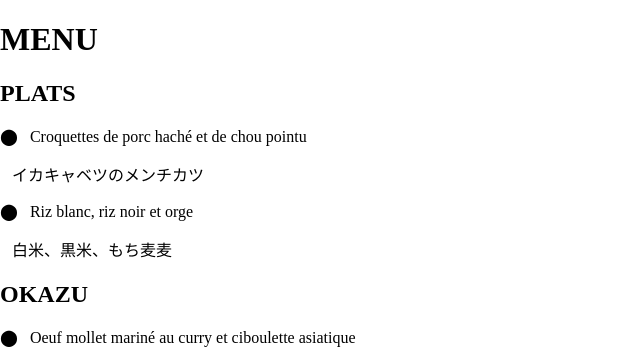
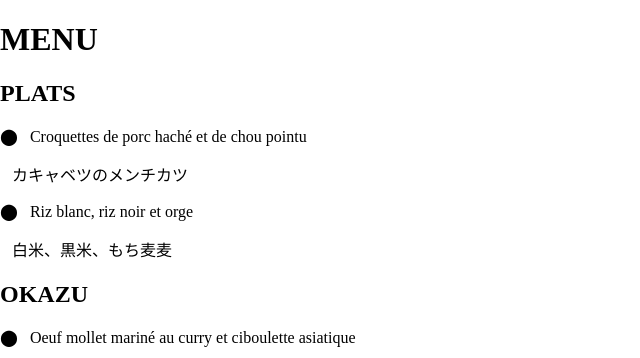
Before and after one commit to matsupin/main, a Jekyll site: the page built from menus/commande_rebecca_130525.html, in a window 1280 px wide. Shown: the top 358 px of the page, without its empty margins (0-640 px from the left). Built offline with Jekyll 4.4.1, drawn with Linux system fonts in a browser that asks for light colours.

Commit message:
Update commande_rebecca_130525.html

```diff
--- a/menus/commande_rebecca_130525.html
+++ b/menus/commande_rebecca_130525.html
@@ -12,7 +12,7 @@
         <h2 class="section-title">PLATS</h2>
 
         <p><span class="menu-dot">&#11044;</span> <span class="dish-name">&nbsp; Croquettes de porc haché et de chou pointu </span></p>
-        <p class="dish-text">&nbsp;&nbsp;&nbsp;<span class="highlight">イカキャベツのメンチカツ</p>
+        <p class="dish-text">&nbsp;&nbsp;&nbsp;<span class="highlight">カキャベツのメンチカツ</p>
 
         <p><span class="menu-dot">&#11044;</span> <span class="dish-name">&nbsp; Riz blanc, riz noir et orge</span></p>
         <p class="dish-text">&nbsp;&nbsp;&nbsp;<span class="highlight">白米、黒米、もち麦麦</p>
```
